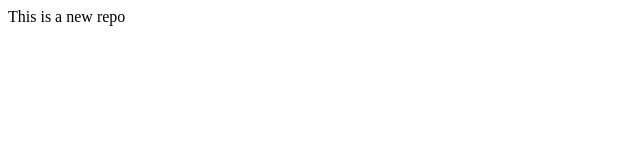
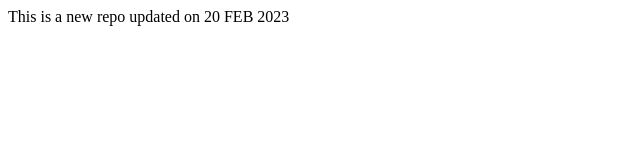
Before and after one commit to ShubhCode156/LocalRepo, a plain HTML site: page index.html in a window 1280 px wide. Shown: the whole page, without its empty margins (0-640 px from the left). Drawn offline with Linux system fonts and the light colour scheme.

Commit message:
updated on 20 feb 2024

```diff
--- a/index.html
+++ b/index.html
@@ -1 +1 @@
-<p>This is a new repo</p>
+<p>This is a new repo updated on 20 FEB 2023</p>
```
